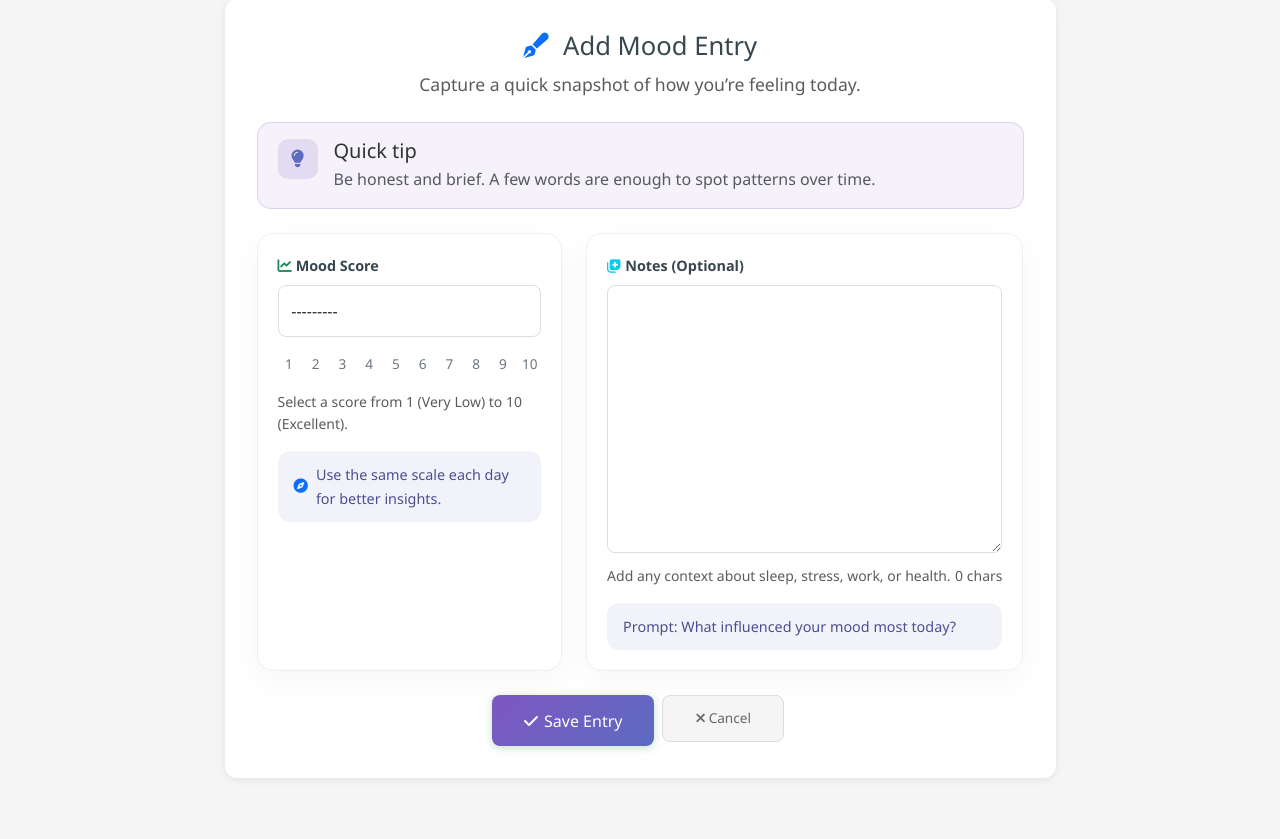
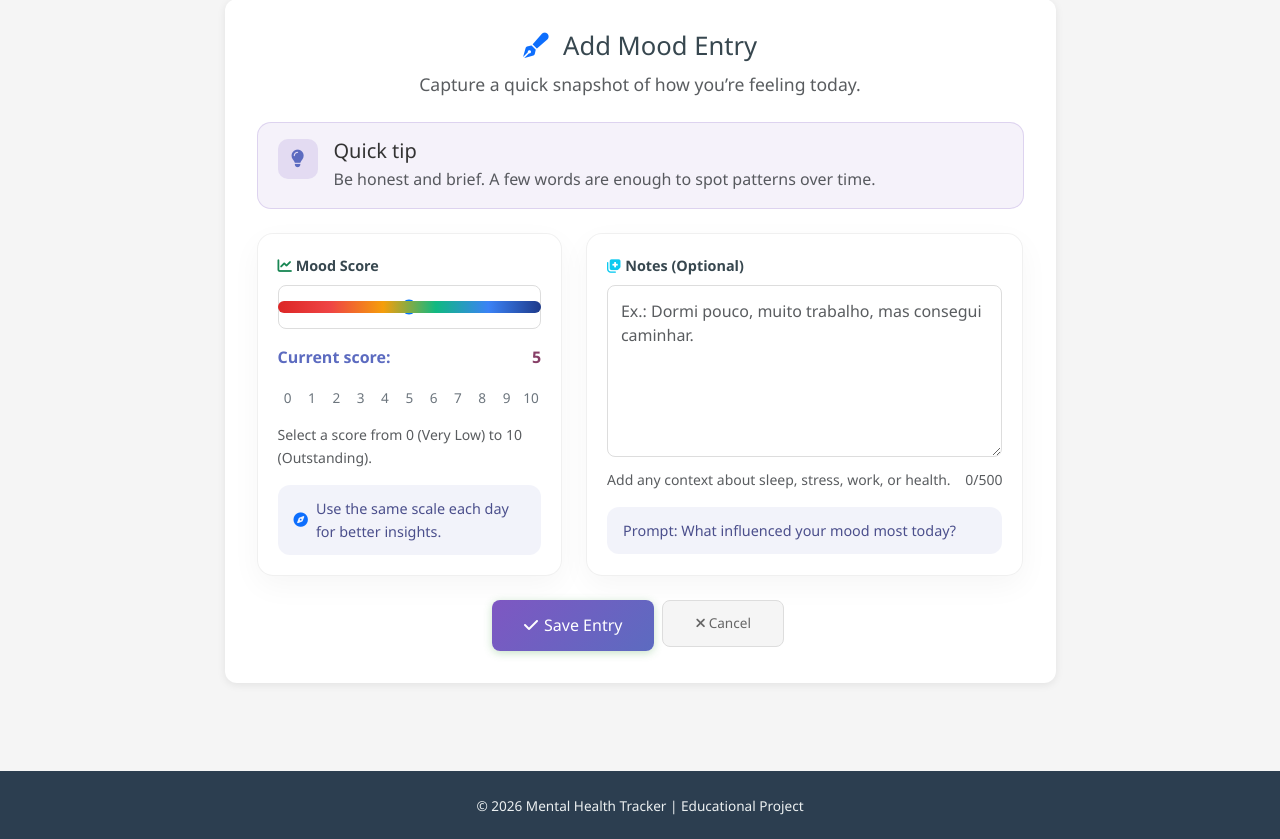
Before and after one commit to oliveiracle/mental-health-tracker, a Django app: page /mood/add/ in a window 1280 px wide. Shown: the part 158-997 px from the top of the page. Run offline with Django 5.2, Linux system fonts and the light colour scheme; the visitor is signed in with stand-in values (Sample User, id 1).

Commit message:
Add color gradient slider to mood form with visual red-to-blue track

```diff
--- a/tracker/forms.py
+++ b/tracker/forms.py
@@ -14,6 +14,32 @@ class RegisterForm(UserCreationForm):
 
 # form for mood entry
 class MoodEntryForm(forms.ModelForm):
+    mood_score = forms.IntegerField(
+        min_value=0,
+        max_value=10,
+        widget=forms.NumberInput(
+            attrs={
+                "type": "range",
+                "min": "0",
+                "max": "10",
+                "step": "1",
+                "class": "form-range",
+                "value": "5",
+            }
+        ),
+    )
+    notes = forms.CharField(
+        required=False,
+        widget=forms.Textarea(
+            attrs={
+                "class": "form-control",
+                "rows": "6",
+                "maxlength": "500",
+                "placeholder": "Ex.: Dormi pouco, muito trabalho, mas consegui caminhar.",
+            }
+        ),
+    )
+
     class Meta:
         model = MoodEntry
         fields = ['mood_score', 'notes']
--- a/tracker/models.py
+++ b/tracker/models.py
@@ -5,18 +5,19 @@ from django.contrib.auth.models import User
 
 # model for storing mood entries
 class MoodEntry(models.Model):
-    # choices for mood score (1 to 10)
+    # choices for mood score (0 to 10)
     MOOD_CHOICES = [
-        (1, 'Very Low'),
-        (2, 'Low'),
-        (3, 'Below Average'),
-        (4, 'Slightly Below Average'),
-        (5, 'Average'),
-        (6, 'Slightly Above Average'),
-        (7, 'Good'),
-        (8, 'Very Good'),
-        (9, 'Great'),
-        (10, 'Excellent'),
+        (0, 'Very Low'),
+        (1, 'Low'),
+        (2, 'Below Average'),
+        (3, 'Slightly Below Average'),
+        (4, 'Average'),
+        (5, 'Slightly Above Average'),
+        (6, 'Good'),
+        (7, 'Very Good'),
+        (8, 'Great'),
+        (9, 'Excellent'),
+        (10, 'Outstanding'),
     ]
 
     # link to user (each entry belongs to a user)
@@ -28,7 +29,7 @@ class MoodEntry(models.Model):
     )
     # automatically set date when created
     date = models.DateField(auto_now_add=True)
-    # mood score 1-10
+    # mood score 0-10
     mood_score = models.IntegerField(choices=MOOD_CHOICES)
     # optional notes
     notes = models.TextField(blank=True, null=True)
--- a/tracker/templates/tracker/mood_form.html
+++ b/tracker/templates/tracker/mood_form.html
@@ -39,8 +39,15 @@
                   {{ form.mood_score.errors }}
                 </div>
               {% endif %}
-              {{ form.mood_score }}
+              <div class="mood-slider-wrapper">
+                <div class="gradient-track"></div>
+                {{ form.mood_score }}
+              </div>
+              <div class="score-display mt-3">
+                Current score: <span id="score-value">5</span>
+              </div>
               <div class="scale-labels mt-3">
+                <span>0</span>
                 <span>1</span>
                 <span>2</span>
                 <span>3</span>
@@ -53,7 +60,7 @@
                 <span>10</span>
               </div>
               <small class="form-text text-muted d-block mt-3">
-                Select a score from 1 (Very Low) to 10 (Excellent).
+                Select a score from 0 (Very Low) to 10 (Outstanding).
               </small>
               <div class="insight-box mt-3">
                 <div class="d-flex gap-2 align-items-center">
@@ -165,11 +172,85 @@
 
   .scale-labels {
     display: grid;
-    grid-template-columns: repeat(10, 1fr);
+    grid-template-columns: repeat(11, 1fr);
     gap: 0.25rem;
     font-size: 0.85rem;
     color: #6c757d;
     text-align: center;
+  }
+
+  .score-display {
+    font-weight: 600;
+    color: #5c6bc0;
+    display: flex;
+    justify-content: space-between;
+  }
+
+  .mood-slider-wrapper {
+    position: relative;
+    width: 100%;
+  }
+
+  .gradient-track {
+    position: absolute;
+    top: 50%;
+    left: 0;
+    right: 0;
+    height: 12px;
+    transform: translateY(-50%);
+    background: linear-gradient(90deg, #dc2626 0%, #ef4444 20%, #f59e0b 40%, #10b981 60%, #3b82f6 80%, #1e3a8a 100%);
+    border-radius: 999px;
+    z-index: 1;
+    pointer-events: none;
+  }
+
+  .form-range {
+    width: 100%;
+    appearance: none;
+    height: 12px;
+    border-radius: 999px;
+    background: transparent;
+    border: none;
+    position: relative;
+    z-index: 2;
+    transition: background 0.2s ease, border-color 0.2s ease;
+  }
+
+  .form-range::-webkit-slider-runnable-track {
+    height: 12px;
+    border-radius: 999px;
+    background: transparent;
+    border: none;
+  }
+
+  .form-range::-webkit-slider-thumb {
+    appearance: none;
+    width: 20px;
+    height: 20px;
+    border-radius: 50%;
+    background: var(--mood-color, #ef4444);
+    border: 3px solid #fff;
+    box-shadow: 0 6px 16px rgba(0, 0, 0, 0.18);
+    cursor: pointer;
+    position: relative;
+    z-index: 3;
+  }
+
+  .form-range::-moz-range-thumb {
+    width: 20px;
+    height: 20px;
+    border-radius: 50%;
+    background: var(--mood-color, #ef4444);
+    border: 3px solid #fff;
+    box-shadow: 0 6px 16px rgba(0, 0, 0, 0.18);
+    cursor: pointer;
+  }
+
+  .form-range::-moz-range-track {
+    height: 12px;
+    border-radius: 999px;
+    background: transparent;
+    border: none;
   }
 
   .insight-box,
@@ -188,8 +269,30 @@
 
 <script>
   (function () {
+    const moodField = document.getElementById("{{ form.mood_score.id_for_label }}");
+    const scoreValue = document.getElementById("score-value");
     const notesField = document.getElementById("{{ form.notes.id_for_label }}");
     const counter = document.getElementById("notes-counter");
+    if (moodField && scoreValue) {
+      const lerp = (a, b, t) => Math.round(a + (b - a) * t);
+      const colorForValue = (value) => {
+        const t = value / 10;
+        const r = lerp(239, 30, t);
+        const g = lerp(68, 58, t);
+        const b = lerp(68, 138, t);
+        return `rgb(${r}, ${g}, ${b})`;
+      };
+      const updateScore = () => {
+        const value = Number(moodField.value || 5);
+        const color = colorForValue(value);
+        scoreValue.textContent = value;
+        scoreValue.style.color = color;
+        moodField.style.setProperty("--mood-color", color);
+      };
+      moodField.addEventListener("input", updateScore);
+      updateScore();
+    }
+
     if (!notesField || !counter) return;
 
     const updateCount = () => {
```
